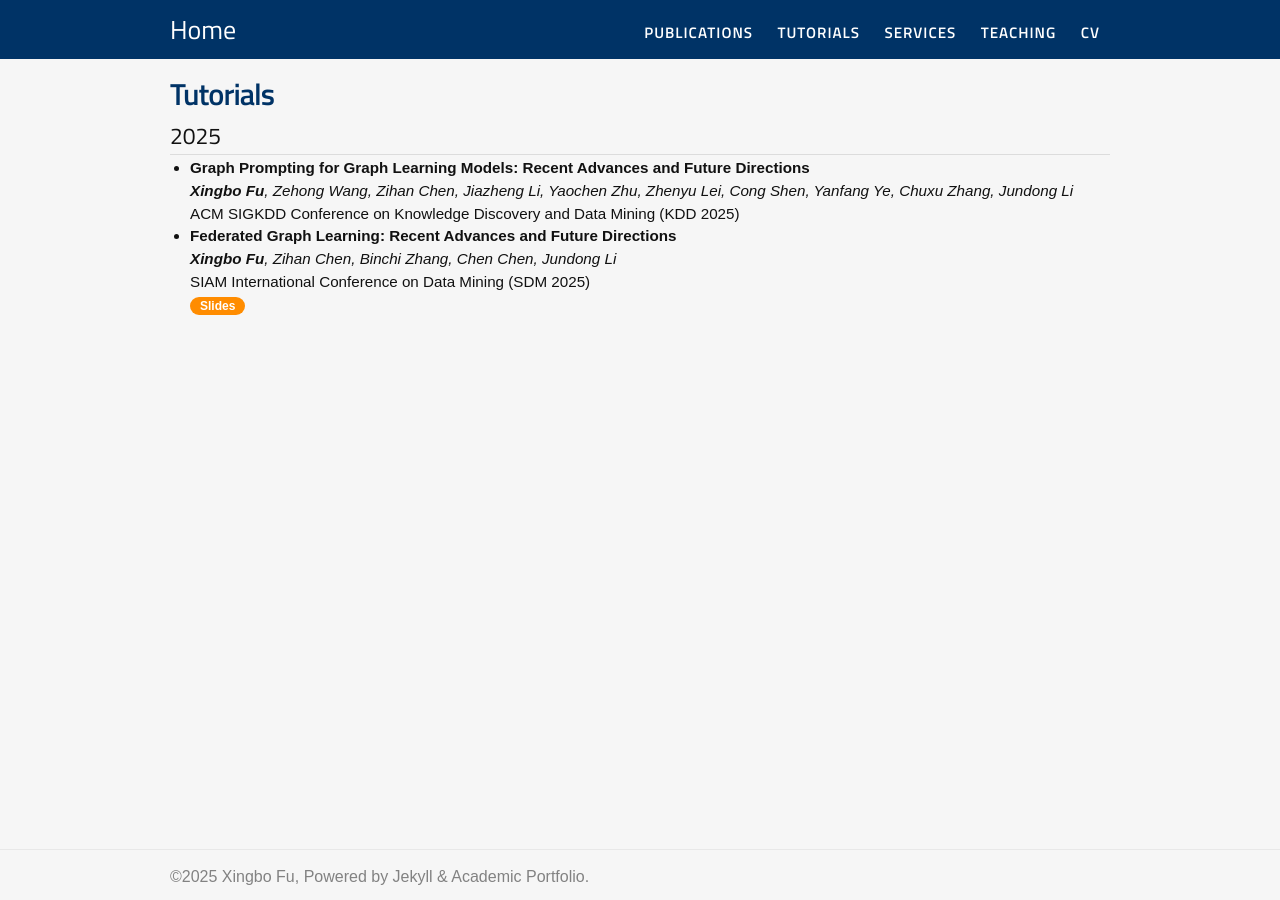
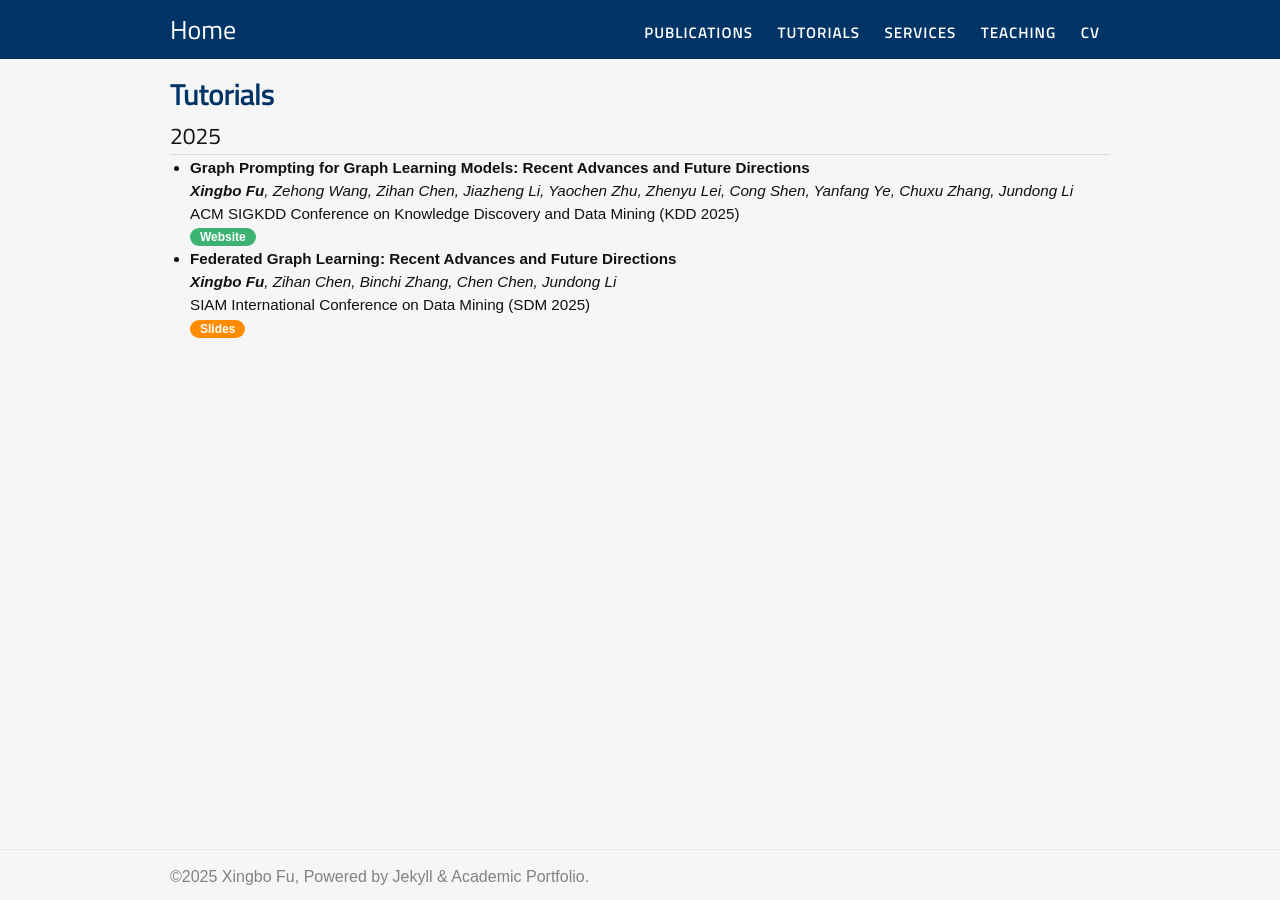
Before and after one commit to xbfu/xbfu.github.io, a Jekyll site: the page built from tutorials.md, in a window 1280 px wide. Built offline with Jekyll 4.4.1, drawn with Linux system fonts in a browser that asks for light colours; nearby versions of some CDN libraries.

Commit message:
Update tutorials.md

```diff
--- a/tutorials.md
+++ b/tutorials.md
@@ -11,6 +11,7 @@ subtitle: Tutorials - Xingbo Fu
 		<b>Graph Prompting for Graph Learning Models: Recent Advances and Future Directions</b><br>
 		<i><b>Xingbo Fu</b>, Zehong Wang, Zihan Chen, Jiazheng Li, Yaochen Zhu, Zhenyu Lei, Cong Shen, Yanfang Ye, Chuxu Zhang, Jundong Li</i><br>
 		ACM SIGKDD Conference on Knowledge Discovery and Data Mining (KDD 2025)<br>
+		<a href="{{ site.baseurl }}/tutorials/graph-prompting/"><div class="code">Website</div></a>
 	</li>
 	<li>
 		<b>Federated Graph Learning: Recent Advances and Future Directions</b><br>
```
